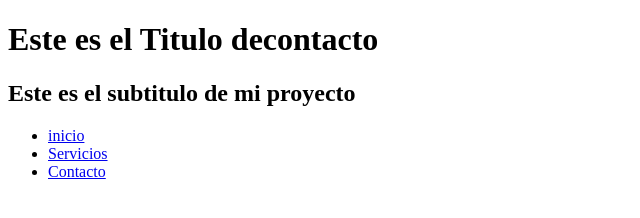
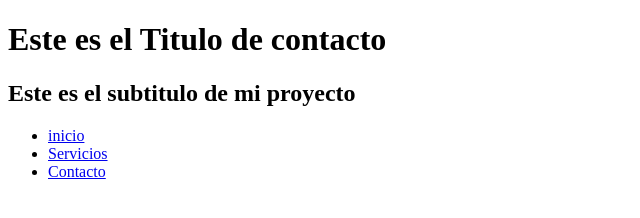
Before and after one commit to jlcuellar18/peluqueria_canina, a plain HTML site: page contacto.html in a window 1280 px wide. Shown: the full height of the page, 0-640 px from the left. Drawn offline with Linux system fonts and the light colour scheme.

Commit message:
subo estructura de pagina peluqueria canina

```diff
--- a/contacto.html
+++ b/contacto.html
@@ -8,7 +8,7 @@
 </head>
 <body>
     <header>
-        <h1> Este es el Titulo decontacto</h1>
+        <h1> Este es el Titulo de contacto</h1>
         <h2> Este es el subtitulo de mi proyecto</h2>
         <nav>
             <ul>
```
